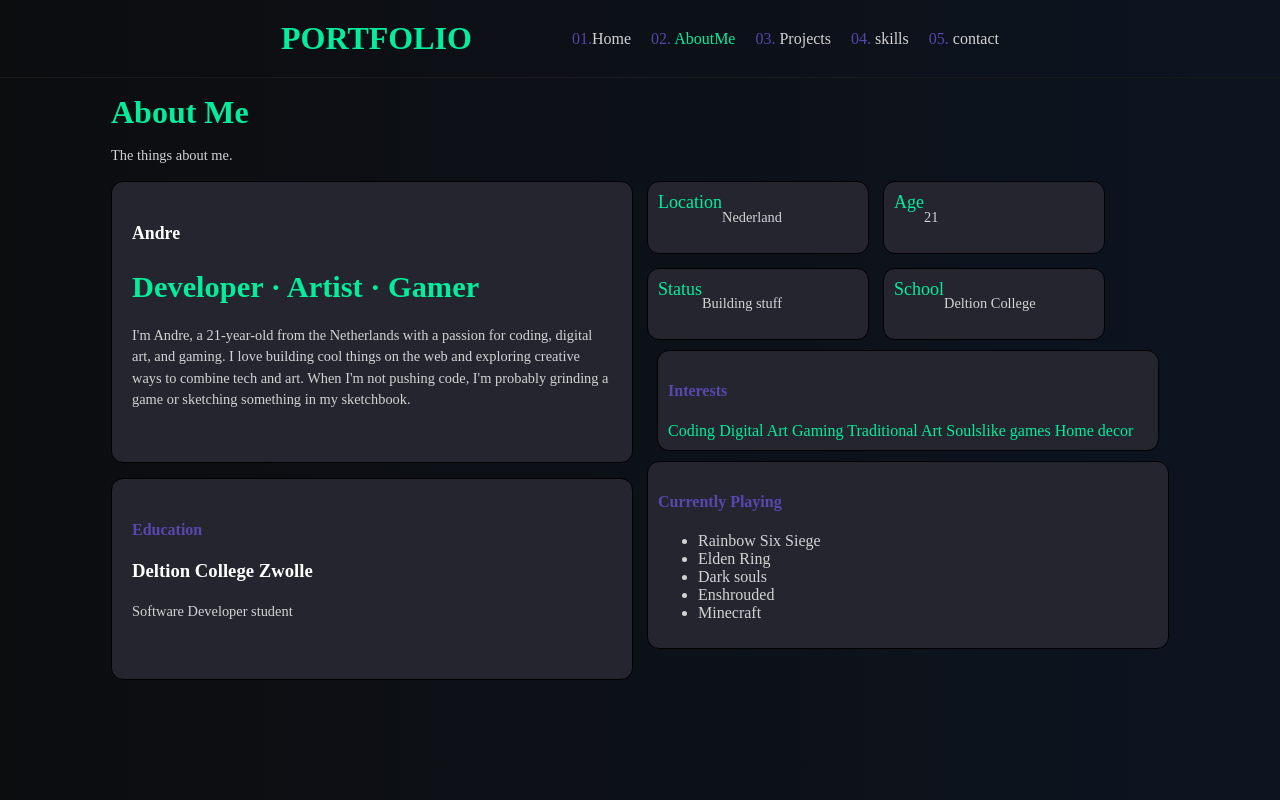
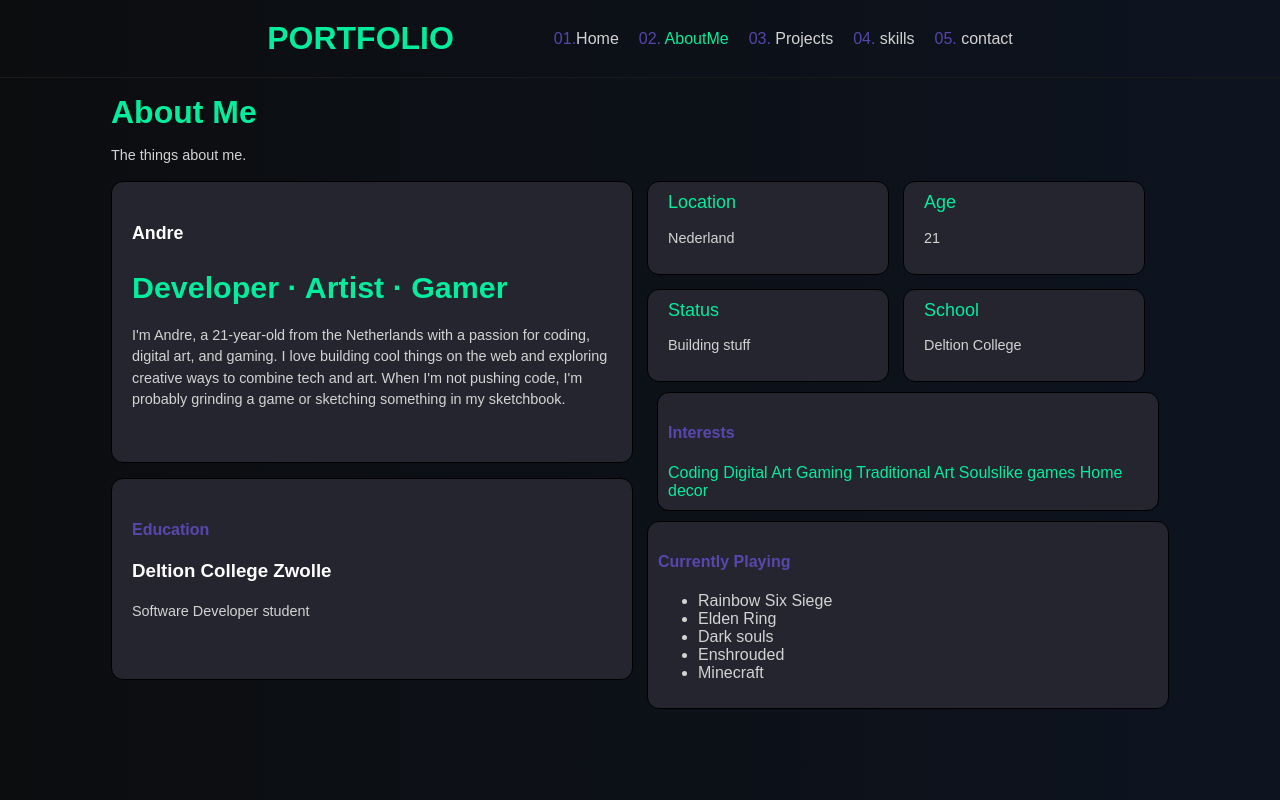
Before and after one commit to itzmitto/portfolioproject, a React (Vite) app: page /AboutMe in a window 1280 px wide. Shown: the top 800 px of the page. Built offline with nearby package versions, Linux system fonts and the light colour scheme.

Commit message:
60ste commit

```diff
--- a/src/index.css
+++ b/src/index.css
@@ -6,7 +6,7 @@ body {
   background: linear-gradient(to right,
       #0c0d0f,
       #0d1420);
-
+  font-family: "DM Sans", sans-serif;
 }
 
 ::-webkit-scrollbar {
--- a/src/pages/AboutMe.css
+++ b/src/pages/AboutMe.css
@@ -1,6 +1,3 @@
-    /* font-family: -apple-system, BlinkMacSystemFont, sans-serif; */
-
-
 .aboutMe {
 
     .gridContainer {
@@ -17,14 +14,12 @@
         padding: 20px;
     }
 
-
     .about {
         height: 15rem;
         width: 30rem;
         font-size: 0.95rem;
         line-height: 1.5;
         margin-bottom: 15px;
-
     }
 
     .education {
@@ -35,10 +30,14 @@
     .small {
         height: auto;
         width: 200px;
-        padding: 10px;
         font-size: 18px;
         display: flex;
+        padding: 10px 20px;
+        flex-direction: column;
     }
+
+
+
 
 
     .interests {
@@ -52,10 +51,6 @@
         padding: 10px;
 
     }
-
-
-
-
 
 
     .wrapper {
@@ -94,36 +89,3 @@
 
 
 }
-
-
-
-
-
-    /* .small {
-        display: flex;
-        align-items: center;
-        gap: 14px;
-
-        width: 240px;
-        padding: 14px 18px;
-
-        border-radius: 14px;
-        border: 1px solid var(--border);
-
-        background: rgba(40, 40, 50, 0.6);
-    }
-
-    .small {
-        display: flex;
-        flex-direction: column;
-    }
-
-    .small {
-        letter-spacing: 2px;
-        text-transform: uppercase;
-        color: #00ffa6;
-    }
-
-    .small {
-        color: white;
-    } */
```
